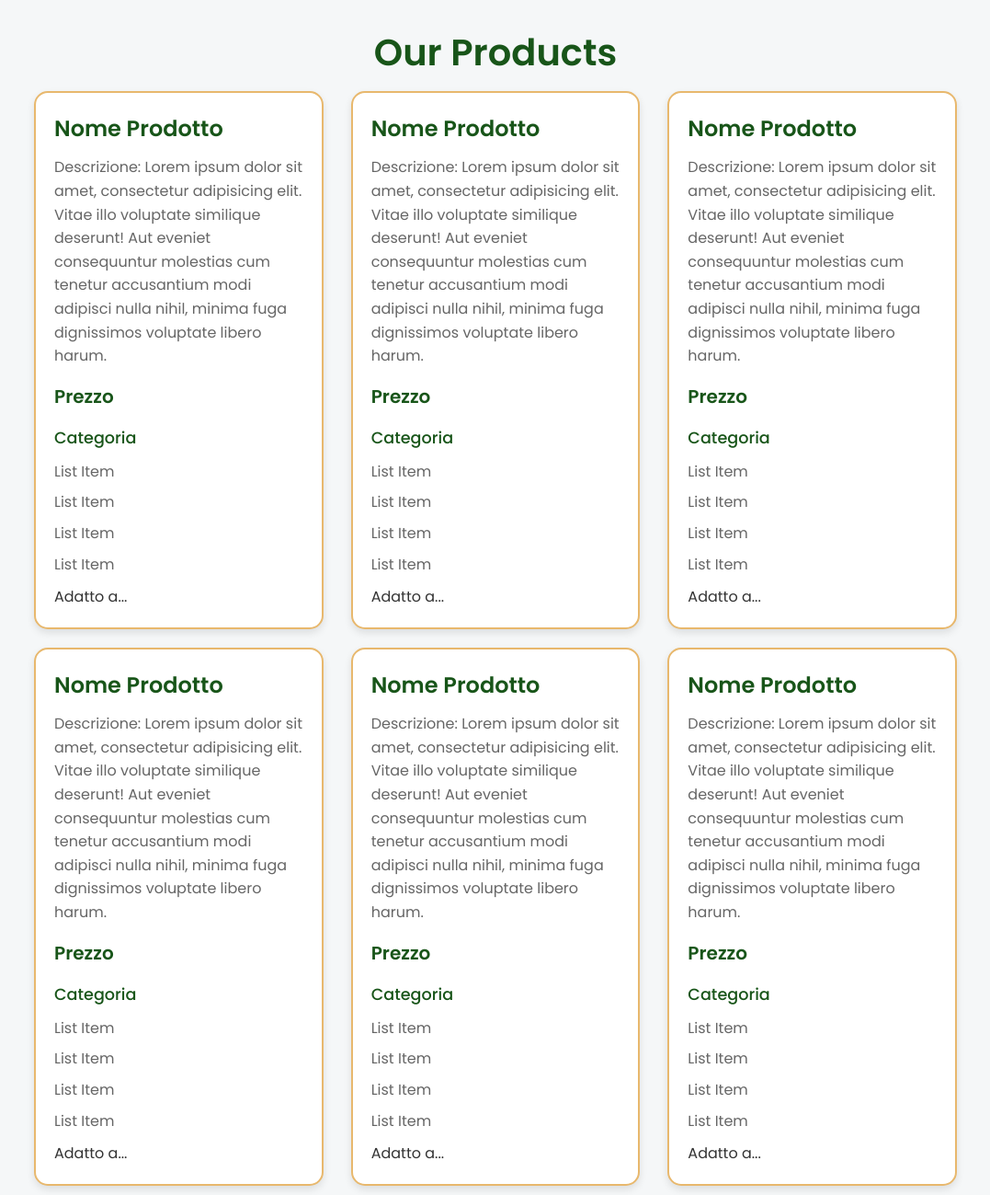
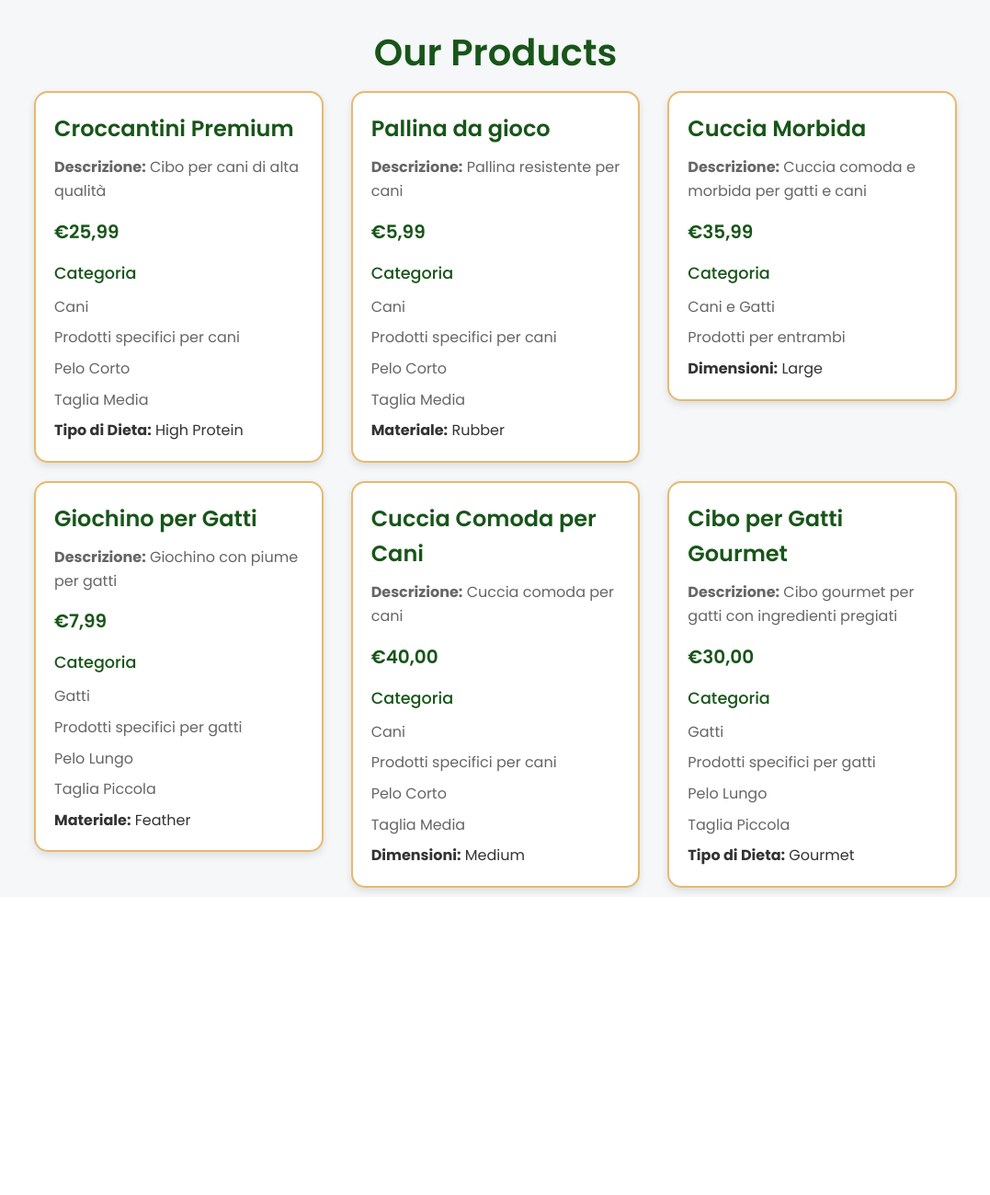
Before and after one commit to ginevrabotrugno/php-oop-2, a PHP site: page / in a window 1280 px wide. Shown: the whole page at 92% size, without its empty margins (101-1178 px from the left). After the commit the page ends 974 px from the top, so only its background shows below. Run offline with PHP 8.4, Linux system fonts and the light colour scheme.

Commit message:
feat: print products

```diff
--- a/data/db.php
+++ b/data/db.php
@@ -7,8 +7,8 @@ require_once __DIR__ . '/../Model/Bed.php';
 require_once __DIR__ . '/../Model/Toy.php';
 
 $categories = [
-    new Category("Cani", "Prodotti specifici per cani", "Short", "Medium"),
-    new Category("Gatti", "Prodotti specifici per gatti", "Long", "Small"),
+    new Category("Cani", "Prodotti specifici per cani", "Pelo Corto", "Taglia Media"),
+    new Category("Gatti", "Prodotti specifici per gatti", "Pelo Lungo", "Taglia Piccola"),
     new Category("Cani e Gatti", "Prodotti per entrambi")
 ];
 
--- a/index.php
+++ b/index.php
@@ -22,84 +22,33 @@ require_once __DIR__ . '/data/db.php';
 
     <div class="container">
         <div class="row">
-        <div class="card">
-                <h3 class="card_title">Nome Prodotto</h3>
-                <p class="prod_description">Descrizione: Lorem ipsum dolor sit amet, consectetur adipisicing elit. Vitae illo voluptate similique deserunt! Aut eveniet consequuntur molestias cum tenetur accusantium modi adipisci nulla nihil, minima fuga dignissimos voluptate libero harum.</p>
-                <span class="price">Prezzo</span>
-                <h4 class="list_title">Categoria</h4>
-                <ul>
-                    <li>List Item</li>
-                    <li>List Item</li>
-                    <li>List Item</li>
-                    <li>List Item</li>
-                </ul>
-                <span>Adatto a...</span>
-            </div>
-            <div class="card">
-                <h3 class="card_title">Nome Prodotto</h3>
-                <p class="prod_description">Descrizione: Lorem ipsum dolor sit amet, consectetur adipisicing elit. Vitae illo voluptate similique deserunt! Aut eveniet consequuntur molestias cum tenetur accusantium modi adipisci nulla nihil, minima fuga dignissimos voluptate libero harum.</p>
-                <span class="price">Prezzo</span>
-                <h4 class="list_title">Categoria</h4>
-                <ul>
-                    <li>List Item</li>
-                    <li>List Item</li>
-                    <li>List Item</li>
-                    <li>List Item</li>
-                </ul>
-                <span>Adatto a...</span>
-            </div>
-            <div class="card">
-                <h3 class="card_title">Nome Prodotto</h3>
-                <p class="prod_description">Descrizione: Lorem ipsum dolor sit amet, consectetur adipisicing elit. Vitae illo voluptate similique deserunt! Aut eveniet consequuntur molestias cum tenetur accusantium modi adipisci nulla nihil, minima fuga dignissimos voluptate libero harum.</p>
-                <span class="price">Prezzo</span>
-                <h4 class="list_title">Categoria</h4>
-                <ul>
-                    <li>List Item</li>
-                    <li>List Item</li>
-                    <li>List Item</li>
-                    <li>List Item</li>
-                </ul>
-                <span>Adatto a...</span>
-            </div>
-            <div class="card">
-                <h3 class="card_title">Nome Prodotto</h3>
-                <p class="prod_description">Descrizione: Lorem ipsum dolor sit amet, consectetur adipisicing elit. Vitae illo voluptate similique deserunt! Aut eveniet consequuntur molestias cum tenetur accusantium modi adipisci nulla nihil, minima fuga dignissimos voluptate libero harum.</p>
-                <span class="price">Prezzo</span>
-                <h4 class="list_title">Categoria</h4>
-                <ul>
-                    <li>List Item</li>
-                    <li>List Item</li>
-                    <li>List Item</li>
-                    <li>List Item</li>
-                </ul>
-                <span>Adatto a...</span>
-            </div>
-            <div class="card">
-                <h3 class="card_title">Nome Prodotto</h3>
-                <p class="prod_description">Descrizione: Lorem ipsum dolor sit amet, consectetur adipisicing elit. Vitae illo voluptate similique deserunt! Aut eveniet consequuntur molestias cum tenetur accusantium modi adipisci nulla nihil, minima fuga dignissimos voluptate libero harum.</p>
-                <span class="price">Prezzo</span>
-                <h4 class="list_title">Categoria</h4>
-                <ul>
-                    <li>List Item</li>
-                    <li>List Item</li>
-                    <li>List Item</li>
-                    <li>List Item</li>
-                </ul>
-                <span>Adatto a...</span>
-            </div>
-            <div class="card">
-                <h3 class="card_title">Nome Prodotto</h3>
-                <p class="prod_description">Descrizione: Lorem ipsum dolor sit amet, consectetur adipisicing elit. Vitae illo voluptate similique deserunt! Aut eveniet consequuntur molestias cum tenetur accusantium modi adipisci nulla nihil, minima fuga dignissimos voluptate libero harum.</p>
-                <span class="price">Prezzo</span>
-                <h4 class="list_title">Categoria</h4>
-                <ul>
-                    <li>List Item</li>
-                    <li>List Item</li>
-                    <li>List Item</li>
-                    <li>List Item</li>
-                </ul>
-                <span>Adatto a...</span>
-            </div>
+            <?php foreach($products as $product): ?>
+                <div class="card">
+                    <h3 class="card_title"><?php echo $product->name ?></h3>
+                    <p class="prod_description">
+                        <strong>Descrizione:</strong>
+                        <?php echo $product->description ?>
+                    </p>
+                    <span class="price">
+                        €<?php echo number_format($product->price, 2, ',', '.'); ?>
+                    </span>
+                    <h4 class="list_title">Categoria</h4>
+                    <ul>
+                        <?php foreach($product->category as $category): ?>
+                            <li>
+                                <?php echo $category ?>
+                            </li>
+                        <?php endforeach; ?>
+                    </ul>
+                    <?php if ($product instanceof Food): ?>
+                    <p><strong>Tipo di Dieta:</strong> <?php echo $product->dietType; ?></p>
+                    <?php elseif ($product instanceof Toy): ?>
+                    <p><strong>Materiale:</strong> <?php echo $product->material; ?></p>
+                    <?php elseif ($product instanceof Bed): ?>
+                    <p><strong>Dimensioni:</strong> <?php echo $product->size; ?></p>
+                    <?php endif; ?>
+                </div>
+            <?php endforeach; ?>
         </div>
     </div>
 
```
